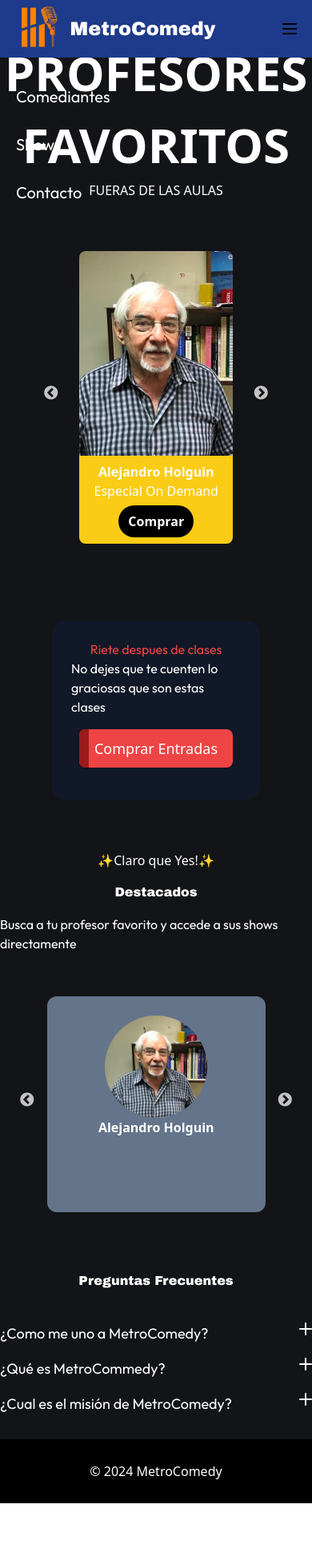
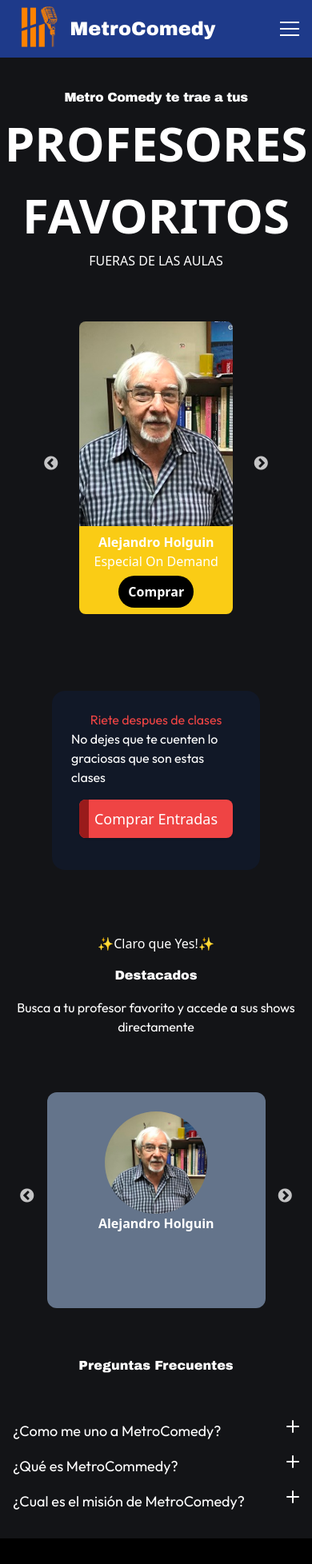
Before and after one commit to aerg04/Metro-Comedy-Web, a React (Vite) app: page / in a window 390 px wide. Shown: the top 1956 px of the page at 80% size. Before the commit the page ends 1880 px from the top, so only its background shows below. Built offline with nearby package versions, Linux system fonts and the light colour scheme; what @designbycode/tailwindcss-text-stroke would draw is missing.

Commit message:
Bug de responsiveness header y home page corregido

```diff
--- a/src/components/Carousel.jsx
+++ b/src/components/Carousel.jsx
@@ -67,7 +67,7 @@
   };
   return (
 
-        <div className="mt-4 m-auto w-3/4 sm:w-1/2 md:w-2/5 p-6 z-10 sm:p-8 justify-center">
+        <div className="mt-4 m-auto w-3/4 md:w-2/5 p-6 z-10 sm:p-8 justify-center">
               <div className="">
                 <Slider  {...settings}>
                   {images.map((image, index) => (
--- a/src/components/Header.jsx
+++ b/src/components/Header.jsx
@@ -11,7 +11,7 @@
     }
 
     return(
-        <header className='bg-blue-900 fixed top-0 w-full z-50'>
+        <header className='bg-blue-900 top-0 w-full z-50'>
             <nav className='flex items-center justify-between w-[92%] mx-auto'>
                 <div className="flex z-30">
                     <div className='p-2 flex shrink-0'>
@@ -23,7 +23,7 @@
                     </div>
                 </div>
 
-                <div className={toggled ? 'justify-center text-xl md:static absolute bg-blue-800 md:min-h-fit min-h-[25vh] left-0 top-[10%] md:w-auto w-full z-20 flex items-center px-5 ':'text-xl md:static absolute  md:min-h-fit min-h-[60vh] left-0 top-[-100%] md:w-auto w-full flex items-center px-5 '}>
+                <div className={toggled ? ' text-xl md:static absolute bg-blue-900 md:min-h-fit min-h-[25vh] left-0 top-[10%] md:w-auto w-full z-20 flex items-center px-5 ':'text-xl md:static absolute  md:min-h-fit min-h-[60vh] left-0 top-[-100%] md:w-auto w-full flex items-center px-5 '}>
                     <ul className='text-white font-outfit flex md:flex-row flex-col md:items-center  md:gap-[4vw] gap-8'>
                         <li>
                             <a className='hover:text-gray-500' href=''>Comediantes</a>
@@ -39,7 +39,14 @@
                 </div>
 
                 <div className='flex z-30 items-center md:hidden cursor-pointer relative' >
-                    <img onClick={handleMenu} className='w-6' src={menulogo}></img>
+                    {/* <img onClick={handleMenu} className='w-6' src={menulogo}></img> */}
+                    <button onClick={handleMenu} className='flex flex-col justify-around w-6 h-6 focus:outline-none'>
+                    <span className={`block w-full h-0.5 bg-white transform transition duration-300 ease-in-out ${toggled ? 'rotate-45 translate-y-2' : ''}`}></span>
+                    <span className={`block w-full h-0.5 bg-white transform transition duration-300 ease-in-out ${toggled ? 'opacity-0' : ''}`}></span>
+                    <span className={`block w-full h-0.5 bg-white transform transition duration-300 ease-in-out ${toggled ? '-rotate-45 -translate-y-2' : ''}`}></span>
+
+
+                    </button>
                 </div>
             </nav>
         </header>
--- a/src/pages/Home.jsx
+++ b/src/pages/Home.jsx
@@ -11,8 +11,8 @@
         <>
         <Header/>
         <div className="bg-custom-gray">
-            <div className="flex flex-col sm:flex-row justify-center sm:space-x-16 p-2 text-white max-w-full">
-                <div className="sm:w-1/2 flex flex-col text-center justify-center items-center h-64 sm:h-auto p-2">
+            <div className="flex flex-col md:flex-row justify-center sm:space-x-16 p-2 text-white max-w-full">
+                <div className="md:w-1/2 flex flex-col text-center mt-4 justify-center items-center h-64 sm:h-auto p-2">
                     <div className="sm:text-[40px] font-archivoBlack tracking-tight">
                         <h1>
                             Metro Comedy te trae a tus
@@ -35,7 +35,7 @@
                 </div>
 
 
-                <div className="h-auto flex flex-col text-white items-center sm:justify-center ">
+                <div className="h-auto flex flex-col text-white text-center items-center sm:justify-center p-4">
                     <h3 className="sm:text-lg">✨Claro que Yes!✨</h3>
                     <h2 className="sm:text-5xl m-4 font-archivoBlack"> Destacados </h2>
                     <h3 className="sm:text-2xl font-outfit">Busca a tu profesor favorito y accede a sus shows directamente</h3>
@@ -46,15 +46,15 @@
                 </div>
                 <div className="w-full flex py-2 gap-y-2 flex-col min-h-64 items-center justify-center text-white">
                     <h2 className="sm:text-5xl m-6 font-archivoBlack">Preguntas Frecuentes</h2>
-                    <div className="text-lg font-outfit">
+                    <div className="text-lg font-outfit p-4">
                         <Accordion title="¿Como me uno a MetroComedy?" answer="Escribe a +58 424-3023017"></Accordion>
                         <Accordion title="¿Qué es MetroCommedy?" answer="Es una agrupacion estudiantil de la Universidad Metropolitana, cuyo fin es crear, practicar y presentar espectáculos cómicos "></Accordion>
                         <Accordion title="¿Cual es el misión de MetroComedy?" answer="Crear un ambiente de risas dentro de la Univerisidad Metropolitana, teniendo en cuenta el respeto y la empatia"></Accordion>
 
                     </div>
                 </div>
-                <Footer></Footer>
         </div>
+         <Footer></Footer>
         </>
     )
 }
```
Also changed, not shown: 1 other file (tests, documents, lock files or other folders).
